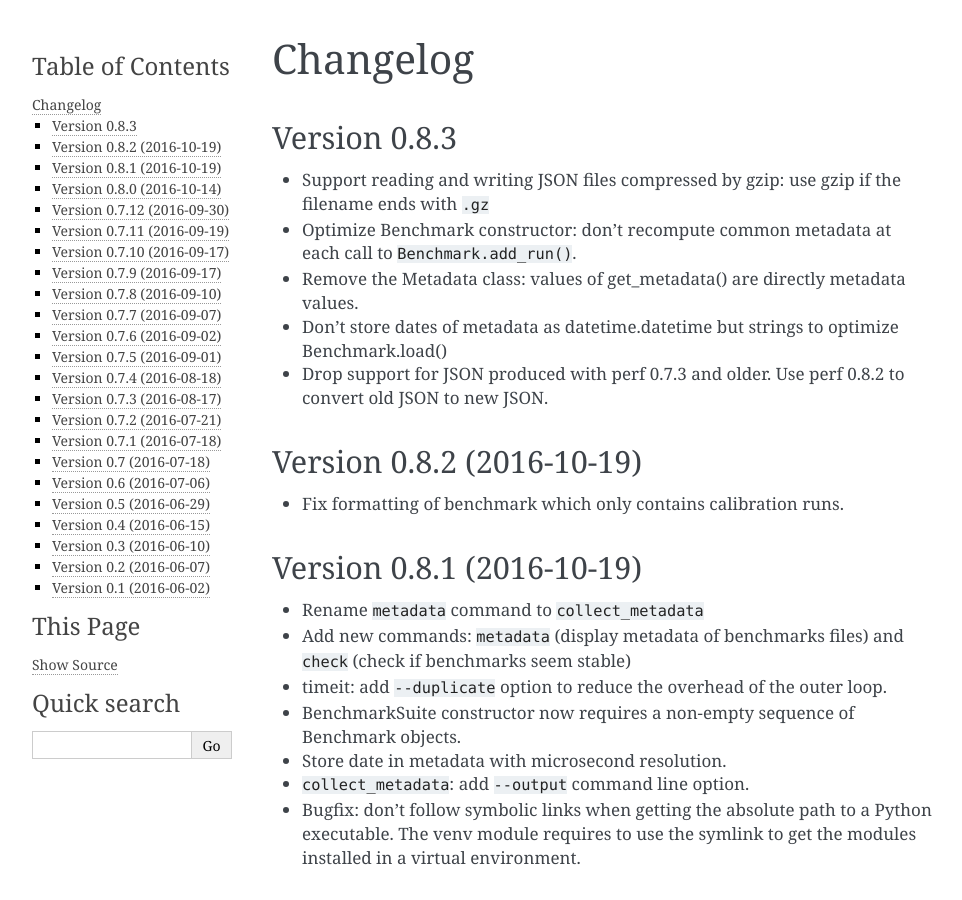
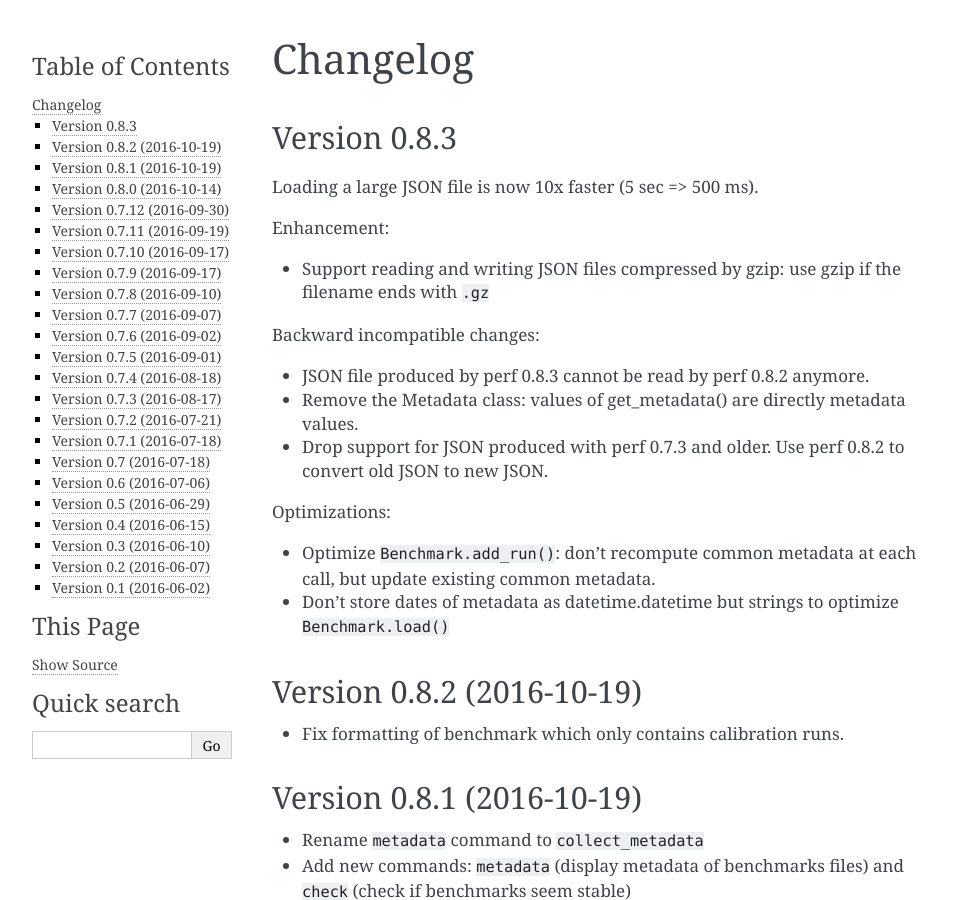
Before and after one commit to psf/pyperf, a Sphinx documentation site: the page built from doc/changelog.rst, in a window 1280 px wide and 900 px high. Shown: the whole window, without its empty margins (148-1110 px from the left). Built offline with Sphinx 7.4.7, drawn with Linux system fonts in a browser that asks for light colours.

Commit message:
Update doc

```diff
--- a/TODO.rst
+++ b/TODO.rst
@@ -29,7 +29,6 @@ TODO
 * doc: more CLI examples
 * doc: timeit, mention -o option
 * timeit compare: write result as JSON into one or two files?
-* Add Benchmark.get_metadata_values() to avoid Benchmark objects
 * emit a warning when nohz_full is enabled on at least one CPU
 * metadata: voluntary_ctxt_switches and nonvoluntary_ctxt_switches of
   /proc/self/status? or/and read /proc/interrupts to count interruptions?
--- a/doc/changelog.rst
+++ b/doc/changelog.rst
@@ -4,16 +4,27 @@ Changelog
 Version 0.8.3
 -------------
 
+Loading a large JSON file is now 10x faster (5 sec => 500 ms).
+
+Enhancement:
+
 * Support reading and writing JSON files compressed by gzip: use gzip
   if the filename ends with ``.gz``
-* Optimize Benchmark constructor: don't recompute common metadata at each
-  call to ``Benchmark.add_run()``.
+
+Backward incompatible changes:
+
+* JSON file produced by perf 0.8.3 cannot be read by perf 0.8.2 anymore.
 * Remove the Metadata class: values of get_metadata() are directly metadata
   values.
-* Don't store dates of metadata as datetime.datetime but strings to optimize
-  Benchmark.load()
 * Drop support for JSON produced with perf 0.7.3 and older. Use perf 0.8.2
   to convert old JSON to new JSON.
+
+Optimizations:
+
+* Optimize ``Benchmark.add_run()``: don't recompute common metadata at each
+  call, but update existing common metadata.
+* Don't store dates of metadata as datetime.datetime but strings to optimize
+  ``Benchmark.load()``
 
 Version 0.8.2 (2016-10-19)
 --------------------------
```
